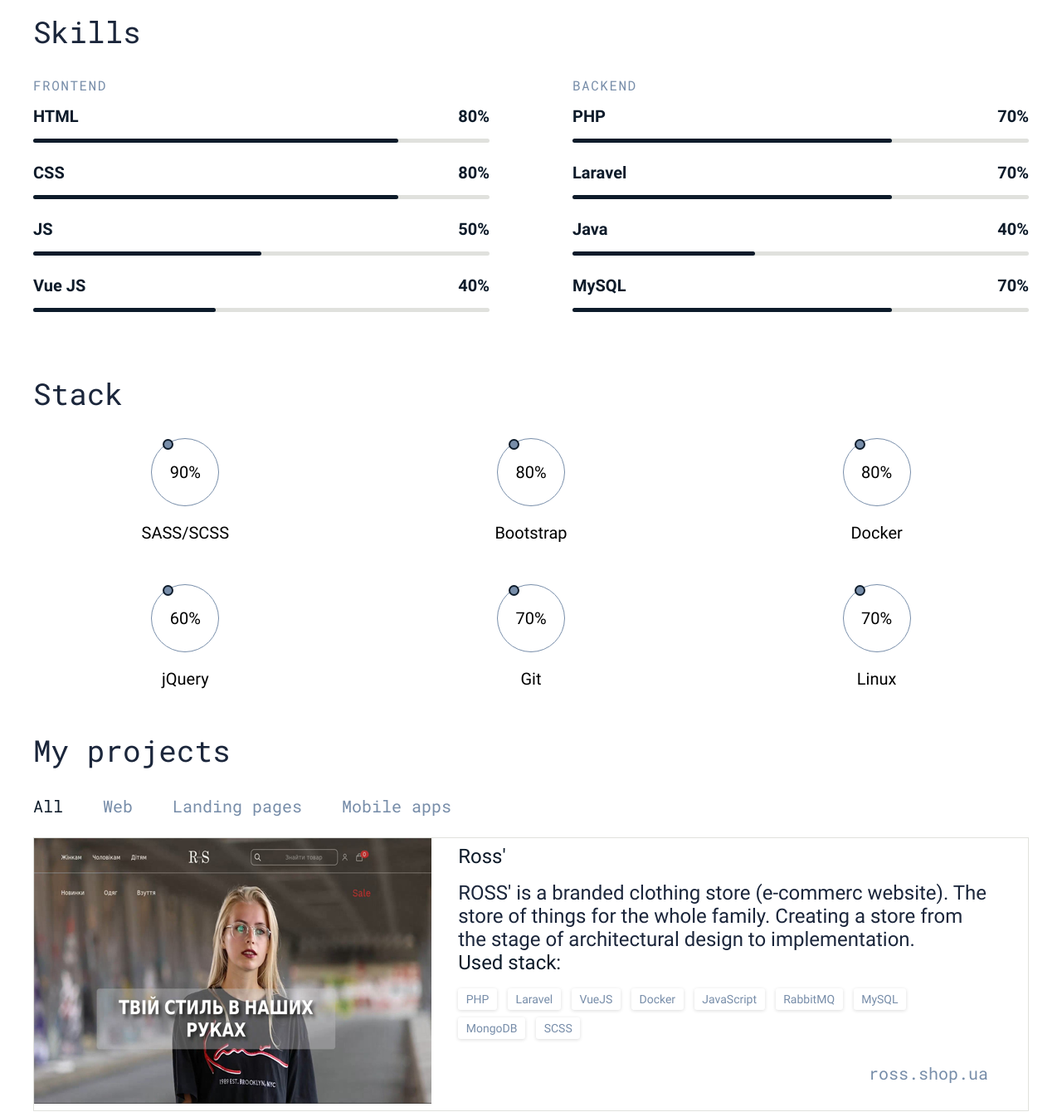
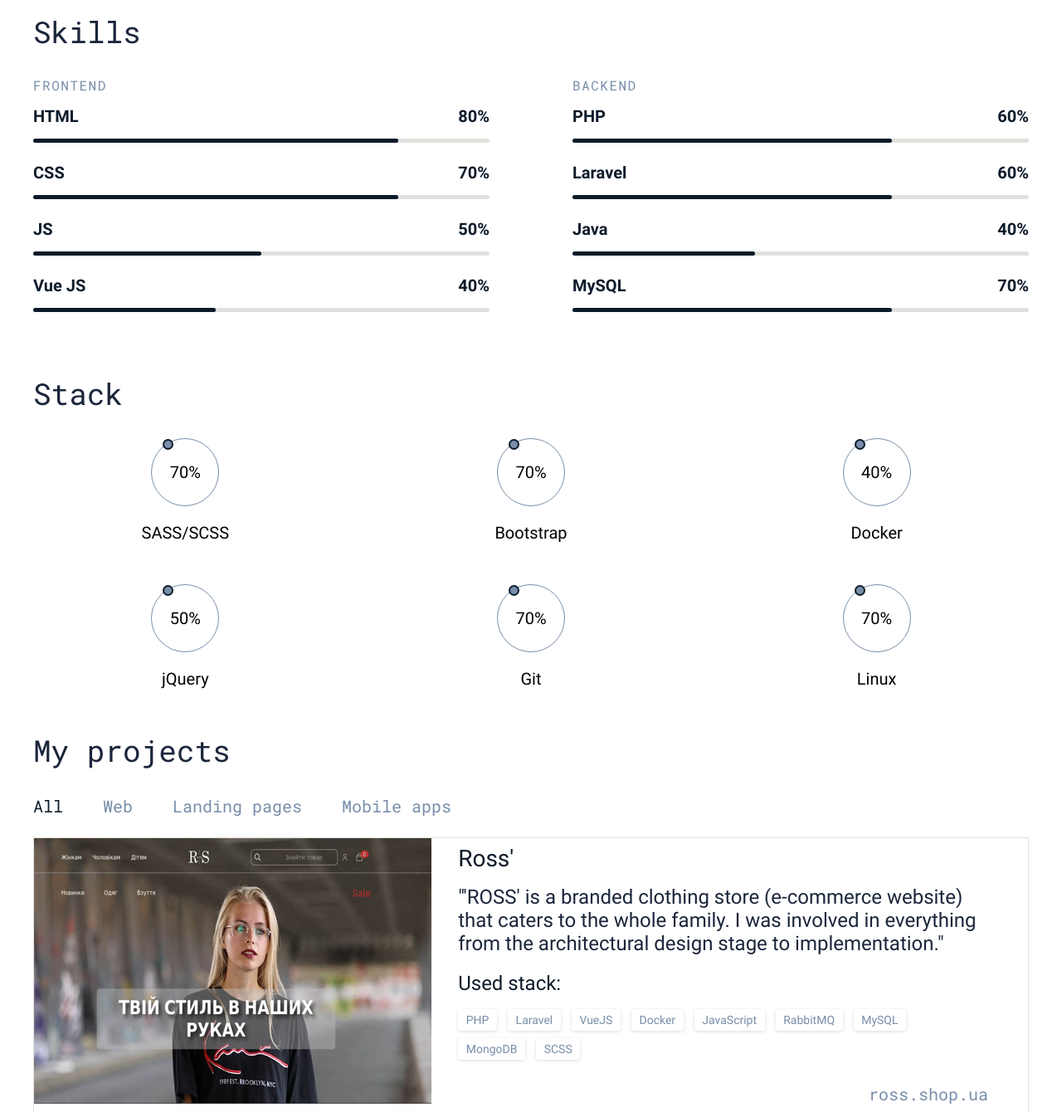
Before and after one commit to S-Y-N/CV, a plain HTML site: page index.html in a window 1280 px wide. Shown: the part 1460-2800 px from the top of the page at 83% size. Drawn offline with Linux system fonts and the light colour scheme.

Commit message:
Update cv

```diff
--- a/index.html
+++ b/index.html
@@ -70,7 +70,7 @@
             <div class="container">
                 <div class="about__me__content">
                     <h2 class="title">About me</h2>
-                    <p class="about__me--text text">Hello, my name is Eugene, and I am a full-stack developer. I have the skills and passion for developing web applications using innovative approaches and practices. I handle the entire application development process, from the design stage to their implementation.</p>
+                    <p class="about__me--text text">Hello, my name is Eugene, and I am a full-stack developer. I possess both the skills and passion necessary for developing web applications using innovative approaches and best practices. I manage the entire application development process, from the design stage to implementation.</p>
                     <div class="cv-link">
                         <a href="./img/Trystan-CV.pdf" class="about__me--cv">
                             <span class="about__me--cv-text">Download  CV</span>
@@ -143,7 +143,7 @@
                         <div class="skill__item">
                             <div class="skill__item--titles">
                                 <p class="skill__item--name">CSS</p>
-                                <p class="skill__item--perc">80%</p>
+                                <p class="skill__item--perc">70%</p>
                             </div>
                             <div class="skills__bar">
                                 <span class="skills_percentage" style="width: 80%;"></span>
@@ -173,7 +173,7 @@
                         <div class="skill__item">
                             <div class="skill__item--titles">
                                 <p class="skill__item--name">PHP</p>
-                                <p class="skill__item--perc">70%</p>
+                                <p class="skill__item--perc">60%</p>
                             </div>
                             <div class="skills__bar">
                                 <span class="skills_percentage" style="width: 70%;"></span>
@@ -182,7 +182,7 @@
                         <div class="skill__item">
                             <div class="skill__item--titles">
                                 <p class="skill__item--name">Laravel</p>
-                                <p class="skill__item--perc">70%</p>
+                                <p class="skill__item--perc">60%</p>
                             </div>
                             <div class="skills__bar">
                                 <span class="skills_percentage" style="width: 70%;"></span>
@@ -216,7 +216,7 @@
                 <div class="tech__content">
                     <div class="tech__item">
                         <div class="tech__item--circle">
-                            <p class="circle--text">90%</p>
+                            <p class="circle--text">70%</p>
                             <div class="tech__dot">
                                 <span class="dot"></span>
                             </div>
@@ -225,7 +225,7 @@
                     </div>
                     <div class="tech__item">
                         <div class="tech__item--circle">
-                            <p class="circle--text">80%</p>
+                            <p class="circle--text">70%</p>
                             <div class="tech__dot">
                                 <span class="dot"></span>
                             </div>
@@ -234,7 +234,7 @@
                     </div>
                     <div class="tech__item">
                         <div class="tech__item--circle">
-                            <p class="circle--text">80%</p>
+                            <p class="circle--text">40%</p>
                             <div class="tech__dot">
                                 <span class="dot"></span>
                             </div>
@@ -243,7 +243,7 @@
                     </div>
                     <div class="tech__item">
                         <div class="tech__item--circle">
-                            <p class="circle--text">60%</p>
+                            <p class="circle--text">50%</p>
                             <div class="tech__dot">
                                 <span class="dot"></span>
                             </div>
@@ -285,7 +285,7 @@
                         <img src="./img/projects/ross1.png" alt="" class="project__item--img">
                         <div class="project__data">
                             <h3 class="project__title">Ross'</h3>
-                            <p class="project__desc">ROSS' is a branded clothing store (e-commerc website). The store of things for the whole family. Creating a store from the stage of architectural design to implementation.</p>
+                            <p class="project__desc">"'ROSS' is a branded clothing store (e-commerce website) that caters to the whole family. I was involved in everything from the architectural design stage to implementation."</p>
                             <h4 class="project__stack">Used stack:</h4>
                             <ul class="stack__tags">
                                 <li>PHP</li>
@@ -305,7 +305,7 @@
                         <img src="./img/projects/3dcom.png" alt="" class="project__item--img">
                         <div class="project__data">
                             <h3 class="project__title">3DCOM</h3>
-                            <p class="project__desc">3DCOM - regional Internet provider, serves more than 5 thousand subscribers. Creating client and admin parts. The old version is working now, the new one is under development.</p>
+                            <p class="project__desc">"3DCOM is a regional Internet provider serving over 5 thousand subscribers. I am currently in the process of creating both client and admin parts. While the old version is currently operational, the new version is under development."</p>
                             <h4 class="project__stack">Used stack:</h4>
                             <ul class="stack__tags">
                                 <li>PHP</li>
@@ -323,7 +323,7 @@
                         <img src="./img/projects/house.png" alt="" class="project__item--img">
                         <div class="project__data">
                             <h3 class="project__title">Ross House</h3>
-                            <p class="project__desc">Creating an example of a landing page for a developer of a residential complex.</p>
+                            <p class="project__desc">Developing an example of a landing page for a developer of a residential complex.</p>
                             <h4 class="project__stack">Used stack:</h4>
                             <ul class="stack__tags">
                                 <li>HTML</li>
@@ -357,7 +357,7 @@
                         <img src="./img/projects/kasem.png" alt="" class="project__item--img">
                         <div class="project__data">
                             <h3 class="project__title">Kasem CoffeeShop</h3>
-                            <p class="project__desc">Creating an example of a landing page for a coffee shop</p>
+                            <p class="project__desc">Developing an example of a landing page for a coffee shop</p>
                             <h4 class="project__stack">Used stack:</h4>
                             <ul class="stack__tags">
                                 <li>HTML</li>
@@ -374,7 +374,7 @@
                         <img src="./img/projects/tea.png" alt="" class="project__item--img">
                         <div class="project__data">
                             <h3 class="project__title">Tea Shop</h3>
-                            <p class="project__desc">Creating an example of a landing page for a tea shop</p>
+                            <p class="project__desc">Developing an example of a landing page for a tea shop</p>
                             <h4 class="project__stack">Used stack:</h4>
                             <ul class="stack__tags">
                                 <li>HTML</li>
--- a/scss/blocks/_projects.scss
+++ b/scss/blocks/_projects.scss
@@ -81,7 +81,7 @@
 
 }
 .project__title {
-    font-size:clamp(1rem, 0.818rem + 0.91vw, 1.5rem);
+    font-size:clamp(1.25rem, 1.068rem + 0.91vw, 1.75rem);
     font-weight: 500;
     text-align: justify;
     margin-bottom: 1rem;
@@ -91,15 +91,16 @@
     }
 }
 .project__desc {
-    font-size: clamp(1rem, 0.818rem + 0.91vw, 1.5rem);
+    font-size: clamp(0.875rem, 0.648rem + 1.14vw, 1.5rem);
     color: $blue;
+    margin-bottom: 20px;
     @include mediaMobileL{
         text-align: justify;
     }
 }
 .project__stack {
     color: $darkBlue;
-    font-size: clamp(1rem, 0.818rem + 0.91vw, 1.5rem);
+    font-size: clamp(0.875rem, 0.648rem + 1.14vw, 1.5rem);
     margin-bottom: 1rem;
 }
 .stack__tags {
```
Also changed, not shown: css/main.css, 1 other file.
